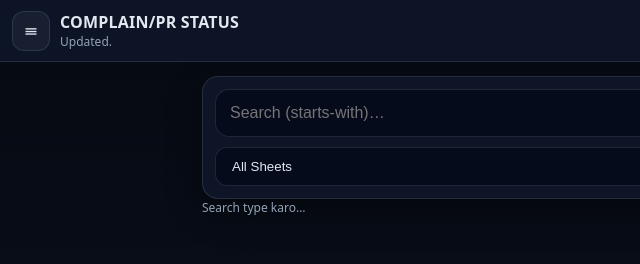
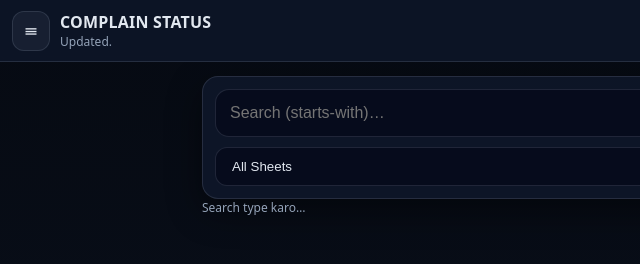
Before and after one commit to kmith313/COMPLAIN-SEARCH, a plain HTML site: page index.html in a window 1280 px wide. Shown: the full height of the page, 0-640 px from the left. Drawn offline with Linux system fonts and the light colour scheme.

Commit message:
Update index.html

```diff
--- a/index.html
+++ b/index.html
@@ -13,7 +13,7 @@
     <header class="topbar">
       <button id="btnMenu" class="icon-btn" aria-label="Menu">☰</button>
       <div class="topbar__title">
-        <div class="app-title">COMPLAIN/PR STATUS</div>
+        <div class="app-title">COMPLAIN STATUS</div>
         <div id="statusLine" class="status">Ready</div>
       </div>
       <button id="btnRefresh" class="icon-btn" aria-label="Refresh">⟳</button>
```
